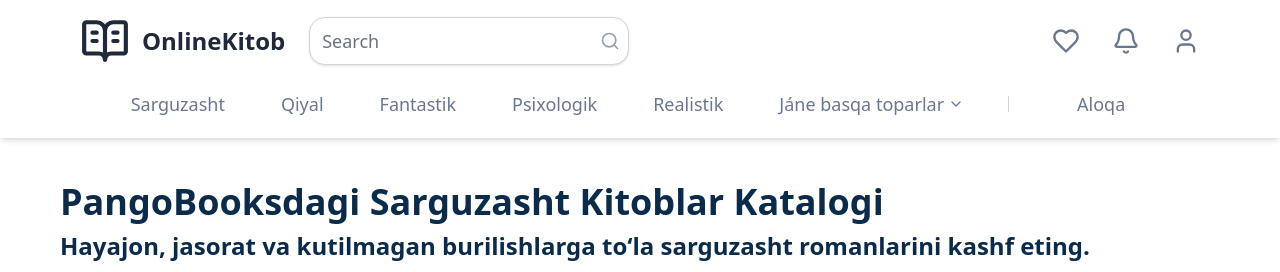
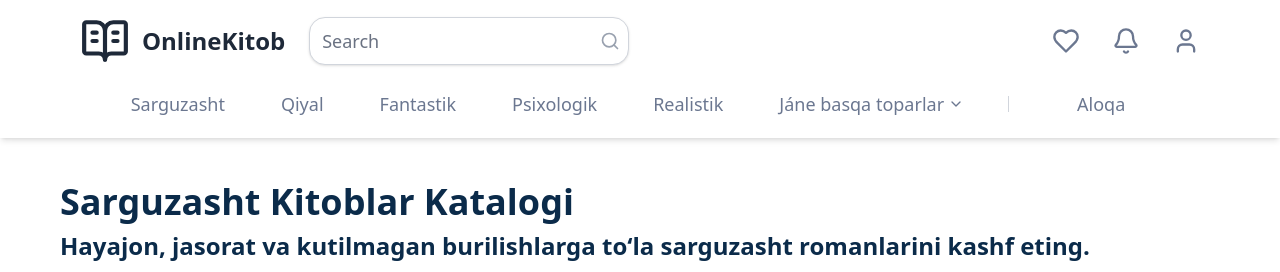
Before and after one commit to sultaniyazz/Dilnaz, a React (Vite) app: page / in a window 1280 px wide. Shown: the top 272 px of the page. Built offline with nearby package versions, Linux system fonts and the light colour scheme; no server answers; a web font is replaced by a local one.

Commit message:
Update Sarguzasht .jsx

```diff
--- a/src/pages/Sarguzasht .jsx
+++ b/src/pages/Sarguzasht .jsx
@@ -19,7 +19,7 @@ const Sarguzasht = () => {
       <div className='lg:py-10 py-8 lg:px-15 px-5'>
         <div>
           <HeaderTop
-            h1={'PangoBooksdagi Sarguzasht Kitoblar Katalogi'}
+            h1={'Sarguzasht Kitoblar Katalogi'}
             h2={'Hayajon, jasorat va kutilmagan burilishlarga to‘la sarguzasht romanlarini kashf eting.'}
             span={'Sarguzasht janri – bu yuragingizni tez urdirmaydigan, sizni yangi dunyolar, nomaʼlum hududlar va xavf-xatar bilan to‘la yo‘llarga yetaklamaydigan kitoblar toifasi emas. Bu janr sizni qahramonlar bilan birga cho‘llar, o‘rmonlar, qadimiy xarobalar, yoki hatto boshqa qitʼalarga olib chiqadi. Ular doimo biror narsa izlaydi – baʼzan yo‘qolgan xazina, baʼzan o‘zini anglash, baʼzan esa dunyoni qutqarish. Har bir sahifa yangi sarguzasht, yangi qaror va yangi xavfni olib keladi.'}
             span2={'Sarguzasht romanlari o‘quvchini o‘qiganida hodisalar ichiga tortib oladi – siz nafaqat hikoyani o‘qiysiz, balki uni his qilasiz. Siz bilan birga qahramonlar dushmanlarga qarshi kurashadi, do‘stlikni qadrlaydi, xatolardan saboq oladi va katta jasorat bilan oldinga boradi. Bu janr yosh bolalar uchun yozilgan engil hikoyalardan tortib, kattalarga mo‘ljallangan murakkab va falsafiy sarguzashtlargacha bo‘lgan keng ko‘lamni o‘z ichiga oladi. Indiana Jones, Tintin, Hatiko yoki Percy Jackson kabi mashhur sarguzashtlar bu janrning mashhurligini isbotlab turibdi.'}
```
